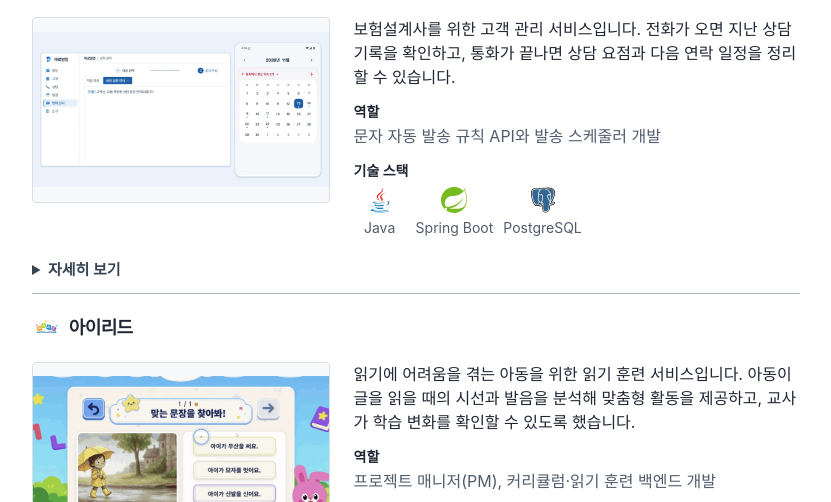
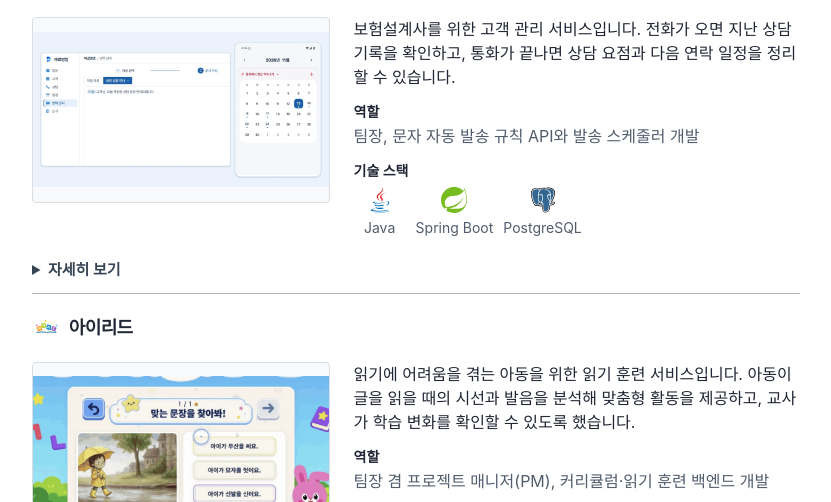
Before and after one commit to dbswjd0191a/dbswjd0191a.github.io, a plain HTML site: page index.html in a window 1280 px wide. Shown: the part 1561-2063 px from the top of the page, without its empty margins (224-1055 px from the left). Drawn offline with Linux system fonts and the light colour scheme.

Commit message:
fix: update project leadership roles

```diff
--- a/index.html
+++ b/index.html
@@ -154,7 +154,7 @@
           <div class="project-info">
             <p>보험설계사를 위한 고객 관리 서비스입니다. 전화가 오면 지난 상담 기록을 확인하고, 통화가 끝나면 상담 요점과 다음 연락 일정을 정리할 수 있습니다.</p>
             <dl>
-              <dt>역할</dt><dd>문자 자동 발송 규칙 API와 발송 스케줄러 개발</dd>
+              <dt>역할</dt><dd>팀장, 문자 자동 발송 규칙 API와 발송 스케줄러 개발</dd>
               <dt>기술 스택</dt>
               <dd class="tech-stack" lang="en">
                 <span><img src="./assets/skills/java.svg" alt="" width="26" height="26">Java</span>
@@ -181,7 +181,7 @@
           <div class="project-info">
             <p>읽기에 어려움을 겪는 아동을 위한 읽기 훈련 서비스입니다. 아동이 글을 읽을 때의 시선과 발음을 분석해 맞춤형 활동을 제공하고, 교사가 학습 변화를 확인할 수 있도록 했습니다.</p>
             <dl>
-              <dt>역할</dt><dd>프로젝트 매니저(PM), 커리큘럼·읽기 훈련 백엔드 개발</dd>
+              <dt>역할</dt><dd>팀장 겸 프로젝트 매니저(PM), 커리큘럼·읽기 훈련 백엔드 개발</dd>
               <dt>기술 스택</dt>
               <dd class="tech-stack" lang="en">
                 <span><img src="./assets/skills/java.svg" alt="" width="26" height="26">Java</span>
```
